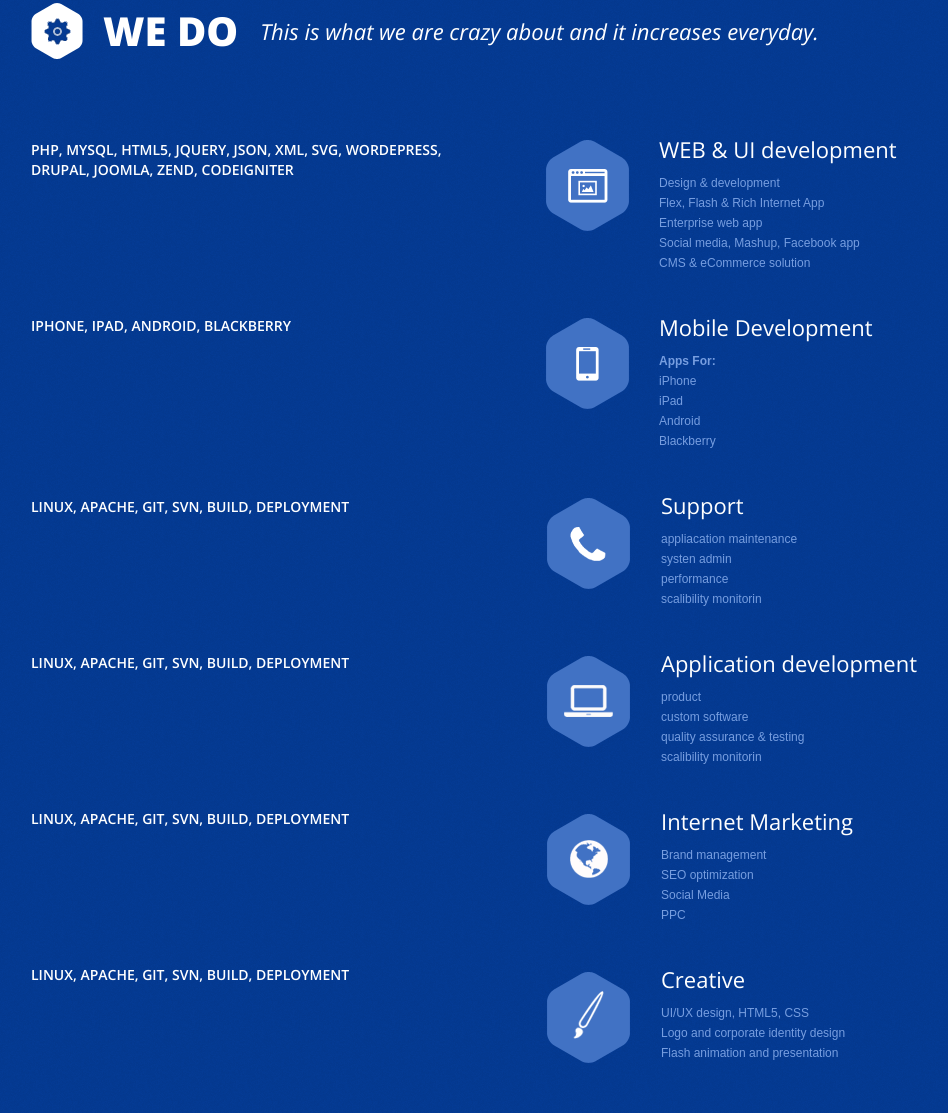
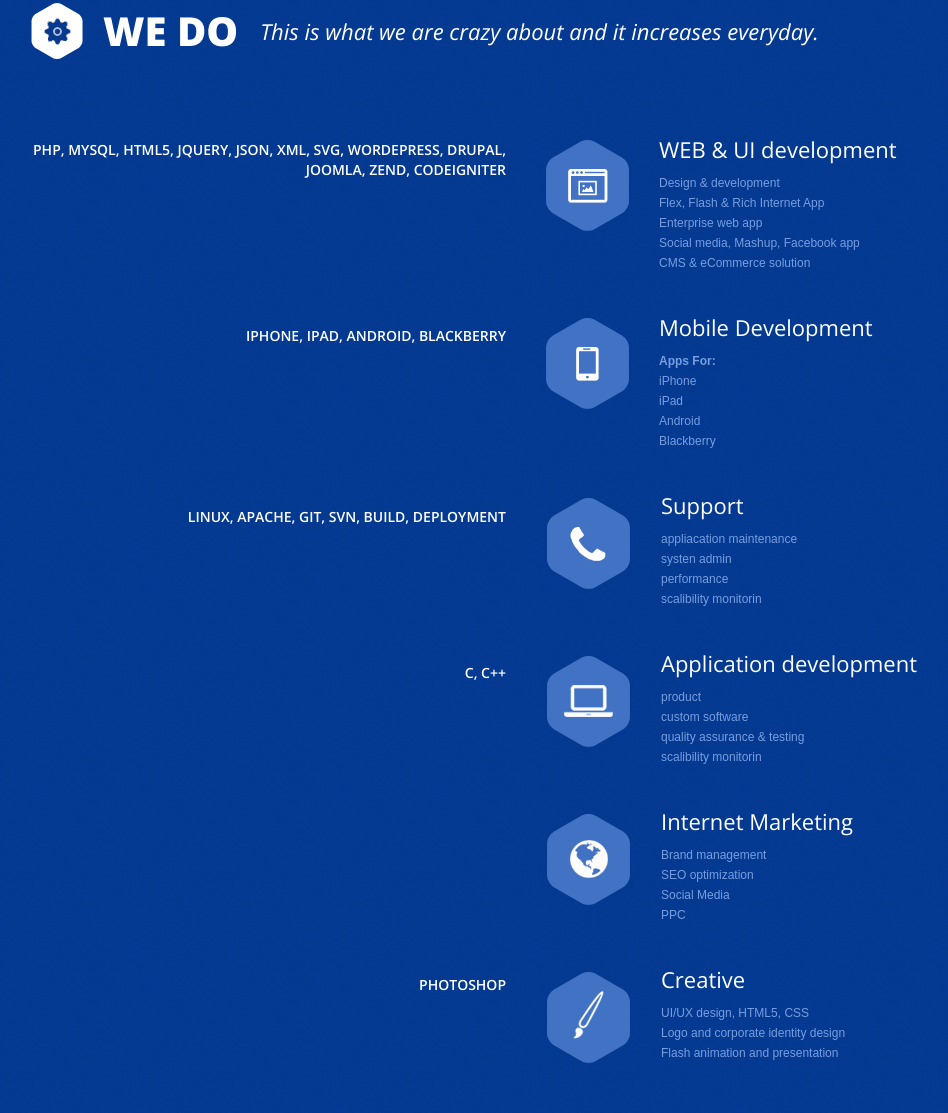
Before and after one commit to nilay/devzilav1, a plain HTML site: page index.html in a window 1280 px wide. Shown: the part 2995-4108 px from the top of the page, without its empty margins (129-1077 px from the left). Drawn offline with nearby package versions, Linux system fonts and the light colour scheme.

Commit message:
correction on servces page

```diff
--- a/css/main.css
+++ b/css/main.css
@@ -914,7 +914,8 @@ li {
 	text-transform: uppercase;
 	margin-right: 5px;
 	margin-bottom: 5px;
-	float: left;
+	float: right;
+	text-align:right;
 }
 .servicesStatistics p{
 	float: left;
--- a/index.html
+++ b/index.html
@@ -296,38 +296,38 @@
                 <div class="leftColumn clearfix">
                     <ul class="servicesStatistics">
                         <li class="clearfix" id="html">
-                            <div style="height:170px; width:440px;">
+                            <div style="height:180px; width:480px;">
                             <h5>PHP, MySQL, Html5, JQuery, json, XML, SVG, Wordepress, Drupal, Joomla, Zend, Codeigniter</h5></div>
                             <!--<span class="barBk">
                                 <span style="width:80%" class="bar">80%</span>
                             </span>-->
                         </li>
                         <li class="clearfix" id="css">
-                            <div style="height:175px; width:440px;"><h5>iPhone, iPad, Android, Blackberry</h5></div>
+                            <div style="height:175px; width:480px;"><h5>iPhone, iPad, Android, Blackberry</h5></div>
                             <!--<span class="barBk">
                                 <span style="width:95%" class="bar">95%</span>
                             </span>-->
                         </li>
                         <li class="clearfix" id="wordpress">
-                            <div style="height:150px; width:440px;"><h5>Linux, Apache, GIT, SVN, build, deployment </h5></div>
+                            <div style="height:150px; width:480px;"><h5>Linux, Apache, GIT, SVN, build, deployment </h5></div>
                             <!--<span class="barBk">
                                 <span style="width:70%" class="bar">70%</span>
                             </span>-->
                         </li>
                         <li class="clearfix" id="wordpress">
-                            <div style="height:150px; width:440px;"><h5>Linux, Apache, GIT, SVN, build, deployment </h5></div>
+                            <div style="height:150px; width:480px;"><h5>C, C++</h5></div>
                             <!--<span class="barBk">
                                 <span style="width:70%" class="bar">70%</span>
                             </span>-->
                         </li>
                         <li class="clearfix" id="wordpress">
-                            <div style="height:150px; width:440px;"><h5>Linux, Apache, GIT, SVN, build, deployment </h5></div>
+                            <div style="height:150px; width:480px;"><h5></h5></div>
                             <!--<span class="barBk">
                                 <span style="width:70%" class="bar">70%</span>
                             </span>-->
                         </li>
                         <li class="clearfix" id="wordpress">
-                            <div style="height:135px; width:440px;"><h5>Linux, Apache, GIT, SVN, build, deployment </h5></div>
+                            <div style="height:135px; width:480px;"><h5>Photoshop</h5></div>
                             <!--<span class="barBk">
                                 <span style="width:70%" class="bar">70%</span>
                             </span>-->
```
